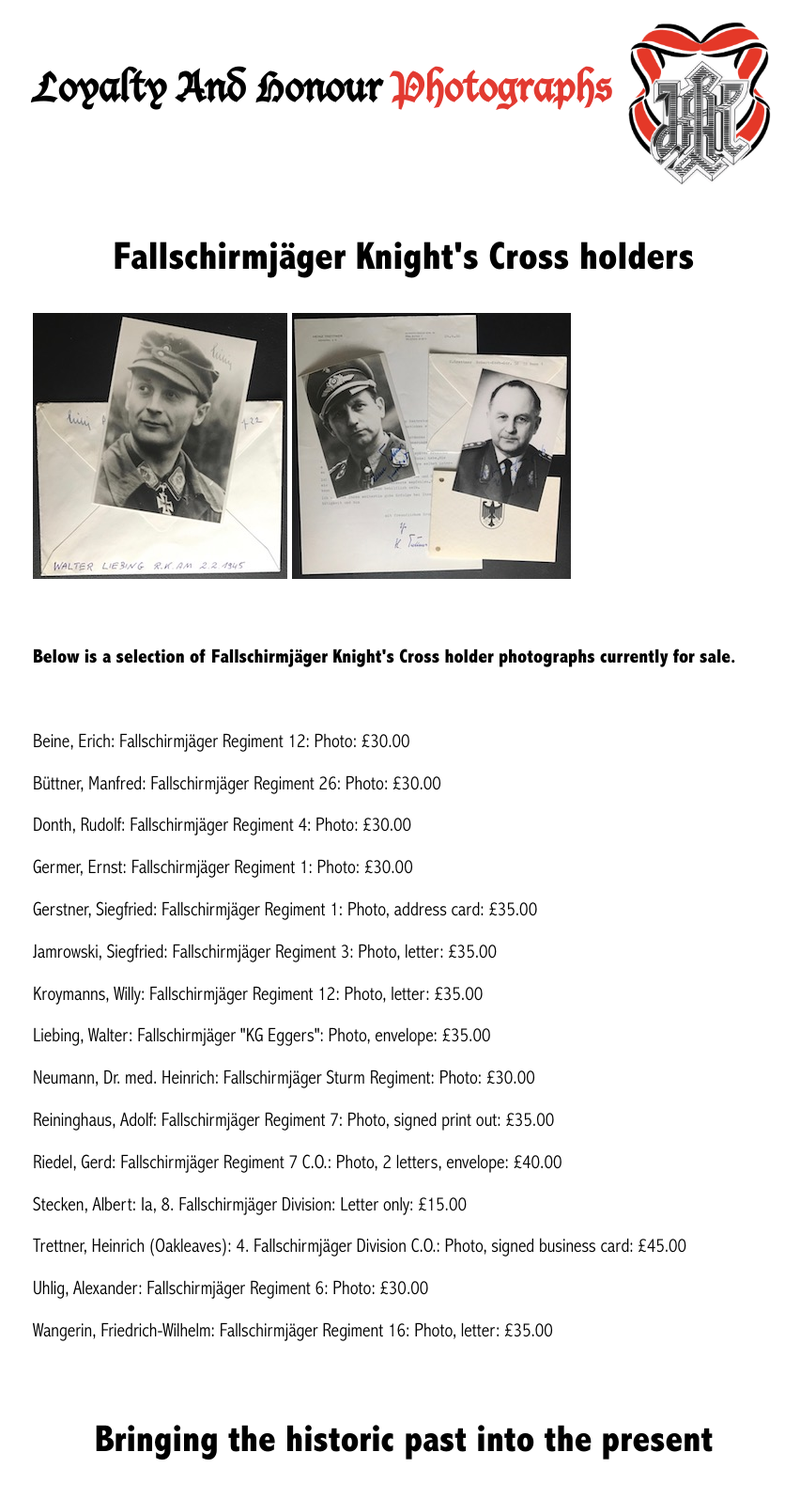
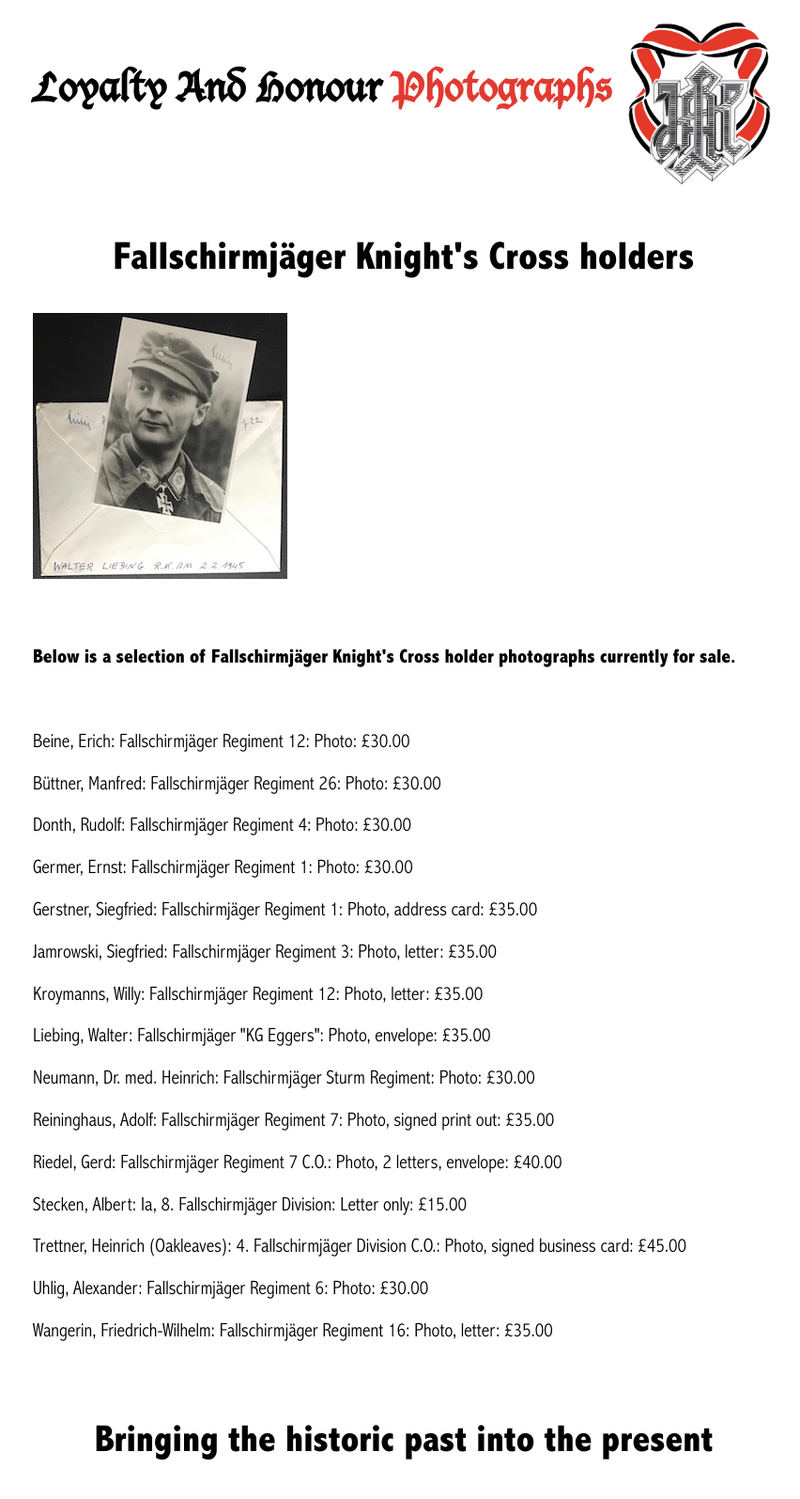
Before and after one commit to lahphotographs/lahphotographs.github.com, a Jekyll site: the page built from fallschirmjäger_photos.md, in a window 1280 px wide. Shown: the whole page at 94% size, without its empty margins (210-1062 px from the left). Built offline with Jekyll 4.4.1, drawn with Linux system fonts in a browser that asks for light colours.

Commit message:
Update fallschirmjäger_photos.md

```diff
--- a/fallschirmjäger_photos.md
+++ b/fallschirmjäger_photos.md
@@ -8,7 +8,6 @@ permalink: /fallschirmjäger_photos.html
 
 <p float="left">
 <img src="./assets/Walter Liebing.jpg"/>
-<img src="./assets/Heinz Trettner.jpg"/>
 </p>
 <br />
 <p><b>Below is a selection of Fallschirmjäger Knight's Cross holder photographs currently for sale.</b></p>
```
